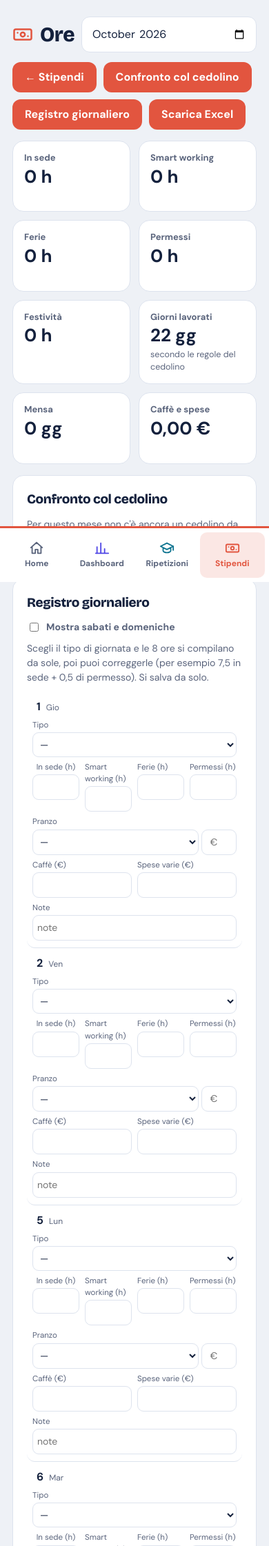
After one commit to MaCesco/speseApp_v2, a Flask app: page /stipendi/ore in a window 390 px wide. The commit adds this page. Shown: the top 2242 px of the page at 69% size. Run offline with Flask 3, Linux system fonts and the light colour scheme; the visitor is signed in with stand-in values (Sample User, id 1); tables that the repository leaves empty hold one stand-in row (values such as "Sample post"); some libraries are stand-ins or nearby versions.

Commit message:
Add files via upload

```diff
--- /dev/null
+++ b/templates/ore.html
@@ -0,0 +1,141 @@
+{% extends "base.html" %}{% block c %}{% from "_ic.html" import ic %}
+<style>
+.mp{display:flex;gap:8px;max-width:340px}
+.tl{display:grid;grid-template-columns:repeat(4,minmax(0,1fr));gap:12px;margin:0 0 16px}
+.tl>div{background:var(--card);border:1px solid var(--line);border-radius:16px;padding:14px 16px;min-width:0}
+.tl span{display:block;font-size:13px;color:var(--mu);font-weight:700}
+.tl b{display:block;font-size:26px;font-weight:800;line-height:1.2;margin-top:2px}
+.tl small{display:block;color:var(--mu);font-size:12.5px;margin-top:2px}
+.cmp2{width:100%;border-collapse:collapse}
+.cmp2 th{font-size:13px;color:var(--mu);text-align:right;padding:6px 8px;border-bottom:1px solid var(--line)}
+.cmp2 td{text-align:right;padding:8px;border-bottom:1px solid var(--line)}
+.cmp2 th:first-child,.cmp2 td:first-child{text-align:left}
+.cmp2 tr.ko td{background:color-mix(in srgb,var(--r) 9%,transparent)}
+.okk{color:var(--gt);font-weight:700}.koo{color:var(--rt);font-weight:700}
+.reg{width:100%;border-collapse:collapse}
+.reg th{font-size:12px;color:var(--mu);padding:6px 4px;border-bottom:1px solid var(--line);text-align:center;white-space:normal;line-height:1.2}
+.reg td{padding:5px 3px;border-bottom:1px solid var(--line);text-align:center}
+.reg input,.reg select{padding:7px 6px;border-radius:9px;font-size:14px;min-width:0}
+.reg input[type=number]{width:58px;text-align:center;padding-left:2px;padding-right:2px}
+.reg td:nth-child(3){text-align:center;font-weight:400}.reg td.d{text-align:left;white-space:nowrap;font-weight:700;padding-left:6px}
+.reg td.d small{display:block;font-weight:400;color:var(--mu);font-size:12px;text-transform:capitalize}
+.reg tr.we td{background:color-mix(in srgb,var(--mu) 8%,transparent)}
+.reg tr.oggi td.d{color:var(--in)}
+.reg tr.salv td.d::after{content:" ✓";color:var(--gt)}
+.reg td.p{min-width:150px}
+.reg td.p>div{display:flex;gap:4px}
+.reg td.p input[type=number]{width:62px}
+.reg td.nt input{min-width:120px;text-align:left}
+.reg .tp{min-width:104px}
+.sw{overflow-x:auto}
+.ico{font-size:13px;color:var(--mu)}
+@media(max-width:820px){
+.tl{grid-template-columns:repeat(2,minmax(0,1fr))}
+.reg,.reg tbody,.reg tr,.reg td{display:block}.reg thead{display:none}
+.reg tr{display:grid;grid-template-columns:repeat(4,minmax(0,1fr));gap:6px 8px;padding:10px 8px;border-bottom:1px solid var(--line);border-radius:12px}
+.reg td{border:0;padding:0;text-align:left}
+.reg td.d{grid-column:1/-1}
+.reg td[data-l]::before{content:attr(data-l);display:block;font-size:11.5px;color:var(--mu);margin-bottom:2px}
+.reg input[type=number],.reg input,.reg select{width:100%}
+.reg td.p,.reg td.nt,.reg td.tpc{grid-column:1/-1}.reg td.c2{grid-column:span 2}.reg td.rar:not(.has){display:none}.reg td.d{display:flex;gap:8px;align-items:baseline}.reg td.d small{display:inline}
+.reg td.nt input{min-width:0}
+.reg tr.we td{background:none}.reg tr.we{background:color-mix(in srgb,var(--mu) 8%,transparent)}
+}
+</style>
+<div class="row ph"><h1>{{ ic('stip') }}Ore</h1><input type="month" id="mese" aria-label="Mese" style="max-width:340px" value="{{ '%04d-%02d'|format(anno, mese) }}"></div>
+<div class="sbtns"><a href="/stipendi">← Stipendi</a><a href="#conf">Confronto col cedolino</a><a href="#reg">Registro giornaliero</a><a href="/stipendi/ore/esporta">Scarica Excel</a></div>
+
+{% if vuoto and storico %}
+<div class="card" style="margin-bottom:16px"><h2>Porta qui le ore del tuo Excel</h2>
+<p class="mu" style="margin:0 0 10px;font-size:14px">Ho già preparato lo storico 2026 (gennaio–ottobre) dal tuo «Riepilogo ore Electrolux». Con un clic entra nel registro; da lì in poi scrivi le ore direttamente qui.</p>
+<form method="post" action="/stipendi/ore/storico"><input type="hidden" name="_t" value="{{ csrf }}"><button style="max-width:320px">Carica lo storico 2026</button></form></div>
+{% endif %}
+
+<div class="tl" id="tl"></div>
+
+<div class="card" id="conf" style="margin-bottom:16px"><h2 style="margin-top:0">Confronto col cedolino</h2>
+<p class="mu" id="fonte" style="margin:0 0 10px;font-size:14px"></p>
+<div class="sw"><table class="cmp2" id="cmp"></table></div></div>
+
+<div class="card" id="reg"><div class="row" style="margin-bottom:10px"><h2 style="margin:0;flex:1 1 auto">Registro giornaliero</h2>
+<label style="flex:0 0 auto;display:flex;gap:8px;align-items:center;font-size:14px;font-weight:700;color:var(--mu);cursor:pointer"><input type="checkbox" id="we" style="width:auto"> Mostra sabati e domeniche</label></div>
+<p class="mu" style="margin:0 0 10px;font-size:14px">Scegli il tipo di giornata e le 8 ore si compilano da sole, poi puoi correggerle (per esempio 7,5 in sede + 0,5 di permesso). Si salva da solo.</p>
+<div class="sw"><table class="reg" id="rg"><thead><tr><th style="text-align:left">Giorno</th><th>Tipo</th><th>In sede (h)</th><th>Smart working (h)</th><th>Ferie (h)</th><th>Permessi (h)</th><th>Trasferta (h)</th><th>Fest. non godute (h)</th><th>Fest. godute (h)</th><th>Pranzo</th><th>Caffè (€)</th><th>Spese varie (€)</th><th>Note</th></tr></thead><tbody></tbody></table></div></div>
+
+<script>
+const CSRF="{{ csrf }}",MESI={{ mesi|tojson }};
+const $=i=>document.getElementById(i);
+const nf=new Intl.NumberFormat('it-IT',{maximumFractionDigits:2});
+const eur=x=>new Intl.NumberFormat('it-IT',{style:'currency',currency:'EUR'}).format(x||0);
+const hh=x=>nf.format(x||0)+' h';
+const CAMPI=['lavoro','sw','ferie','permessi','trasferta','fest_non','fest_god'];
+const TIPI=[['','—'],['lavoro','In sede'],['sw','Smart working'],['ferie','Ferie'],['permessi','Permesso'],['trasferta','Trasferta'],['fest_non','Festività non goduta'],['fest_god','Festività goduta'],['met','Metà sede, metà smart working']];
+const oggi=new Date().toISOString().slice(0,10);
+let dati=null,timer={};
+const num=v=>v==null||v===''?'':v;
+function tipoDi(r){if(!r)return '';const a=CAMPI.filter(c=>r[c]);if(a.length==1&&r[a[0]]==8)return a[0];if(a.length==2&&r.lavoro==4&&r.sw==4)return 'met';return ''}
+function tiles(t){
+ const fest=(t.fest_non||0)+(t.fest_god||0);
+ const v=[['In sede',hh(t.lavoro),t.trasferta?'+ '+hh(t.trasferta)+' di trasferta':''],['Smart working',hh(t.sw),''],['Ferie',hh(t.ferie),(t.ferie/8)?nf.format(t.ferie/8)+' giorni':''],['Permessi',hh(t.permessi),''],
+  ['Festività',hh(fest),t.fest_non?hh(t.fest_non)+' non godute':''],['Giorni lavorati',nf.format(t.giorni)+' gg','secondo le regole del cedolino'],['Mensa',nf.format(t.mensa)+' gg',t.sup?'supplementi '+eur(t.sup):''],
+  ['Caffè e spese',eur((t.caffe||0)+(t.spese||0)),t.fuori?t.fuori+' pranzi fuori: '+eur(t.fuori_eur):'']];
+ $('tl').innerHTML=v.map(x=>`<div><span>${x[0]}</span><b>${x[1]}</b><small>${x[2]||'&nbsp;'}</small></div>`).join('');
+}
+function conf(d){
+ $('fonte').textContent=d.fonte?'Confronto con: '+d.fonte+'.':'Per questo mese non c\'è ancora un cedolino da confrontare: carica il PDF in «Stipendi».';
+ if(!d.conf.length){$('cmp').innerHTML='';return}
+ const u=(x,m)=>m=='€'?eur(x):m=='gg'?nf.format(x)+' gg':hh(x);
+ $('cmp').innerHTML='<thead><tr><th>Voce</th><th>Registro</th><th>Cedolino</th><th></th></tr></thead><tbody>'+d.conf.map(c=>`<tr class="${c.ok?'':'ko'}"><td>${c.nome}</td><td>${u(c.sito,c.um)}</td><td>${u(c.pdf,c.um)}</td><td>${c.ok?'<span class="okk">✓</span>':'<span class="koo">⚠ differenza '+u(Math.abs(c.sito-c.pdf),c.um)+'</span>'}</td></tr>`).join('')+'</tbody>';
+}
+function riga(g){
+ const r=g.r||{},we=['sab','dom'].includes(g.wd);
+ const inp=(k,l,extra,cl)=>`<td class="${cl||''}${['trasferta','fest_non','fest_god'].includes(k)&&r[k]?' has':''}" data-l="${l}"><input type="number" step="0.25" min="0" inputmode="decimal" name="${k}" value="${num(r[k])}" ${extra||''}></td>`;
+ const tp=TIPI.map(t=>`<option value="${t[0]}"${tipoDi(g.r)==t[0]?' selected':''}>${t[1]}</option>`).join('');
+ return `<tr data-d="${g.data}" class="${we?'we':''} ${g.data==oggi?'oggi':''}" ${we&&!g.r?'data-vuoto="1"':''}>
+ <td class="d">${g.g} <small>${g.wd}</small></td>
+ <td class="tpc" data-l="Tipo"><select class="tp" aria-label="Tipo di giornata">${tp}</select></td>
+ ${inp('lavoro','In sede (h)')}${inp('sw','Smart working (h)')}${inp('ferie','Ferie (h)')}${inp('permessi','Permessi (h)')}${inp('trasferta','Trasferta (h)','','rar')}${inp('fest_non','Fest. non godute (h)','','rar')}${inp('fest_god','Fest. godute (h)','','rar')}
+ <td class="p" data-l="Pranzo"><div><select name="pranzo" aria-label="Pranzo"><option value="">—</option><option value="mensa"${r.pranzo=='mensa'?' selected':''}>Mensa</option><option value="fuori"${r.pranzo=='fuori'?' selected':''}>Fuori</option></select>
+ <input type="number" step="0.01" min="0" inputmode="decimal" name="pranzo_importo" placeholder="€" title="Mensa: eventuale supplemento · Fuori: quanto hai speso" value="${num(r.pranzo_importo)}"></div>
+ <input type="text" name="pranzo_nota" placeholder="dove / con chi" maxlength="200" value="${(r.pranzo_nota||'').replace(/"/g,'&quot;')}" style="margin-top:4px;${r.pranzo=='fuori'?'':'display:none'}"></td>
+ ${inp('caffe','Caffè (€)','step="0.1"','c2')}${inp('spese','Spese varie (€)','step="0.1"','c2')}
+ <td class="nt" data-l="Note"><input type="text" name="nota" maxlength="300" placeholder="note" value="${(r.nota||'').replace(/"/g,'&quot;')}"></td></tr>`;
+}
+function mostraWE(){document.querySelectorAll('#rg tbody tr.we').forEach(t=>t.style.display=(t.dataset.vuoto&&!$('we').checked)?'none':'')}
+function disegna(d){
+ $('rg').querySelector('tbody').innerHTML=d.giorni.map(riga).join('');mostraWE();tiles(d.tot);conf(d);
+}
+function carica(){
+ const m=$('mese').value;if(!m)return;
+ history.replaceState(null,'','?mese='+m);
+ fetch('/stipendi/ore/dati?mese='+m).then(r=>r.json()).then(d=>{dati=d;disegna(d)});
+}
+function salva(tr){
+ const f=new FormData();f.append('_t',CSRF);f.append('data',tr.dataset.d);
+ tr.querySelectorAll('input,select[name]').forEach(e=>f.append(e.name,e.value));
+ fetch('/stipendi/ore/salva',{method:'POST',body:f}).then(r=>r.json()).then(d=>{tiles(d.tot);conf(d);tr.classList.add('salv');setTimeout(()=>tr.classList.remove('salv'),1500)}).catch(()=>alert('Salvataggio non riuscito: riprova.'));
+}
+function aggRar(tr){['trasferta','fest_non','fest_god'].forEach(k=>{const i=tr.querySelector(`[name=${k}]`);i.closest('td').classList.toggle('has',!!i.value)})}
+function preset(tr,v){
+ CAMPI.forEach(c=>tr.querySelector(`[name=${c}]`).value='');
+ if(v=='met'){tr.querySelector('[name=lavoro]').value=4;tr.querySelector('[name=sw]').value=4}
+ else if(v){tr.querySelector(`[name=${v}]`).value=8}
+ aggRar(tr);const pr=tr.querySelector('[name=pranzo]');
+ if(['lavoro','met'].includes(v)&&!pr.value)pr.value='mensa';
+ if(!['lavoro','met'].includes(v)&&pr.value=='mensa'&&v!==''){pr.value=''}
+ tr.querySelector('[name=pranzo_nota]').style.display=pr.value=='fuori'?'':'none';
+}
+document.addEventListener('change',e=>{
+ const tr=e.target.closest('#rg tr[data-d]');if(!tr)return;
+ if(e.target.classList.contains('tp'))preset(tr,e.target.value);
+ if(e.target.name=='pranzo')tr.querySelector('[name=pranzo_nota]').style.display=e.target.value=='fuori'?'':'none';
+ clearTimeout(timer[tr.dataset.d]);salva(tr);
+});
+document.addEventListener('input',e=>{
+ const tr=e.target.closest('#rg tr[data-d]');if(!tr||e.target.tagName=='SELECT')return;
+ clearTimeout(timer[tr.dataset.d]);timer[tr.dataset.d]=setTimeout(()=>salva(tr),700);
+});
+$('mese').addEventListener('change',carica);$('we').addEventListener('change',mostraWE);
+carica();
+</script>
+{% endblock %}
--- a/templates/stipendi.html
+++ b/templates/stipendi.html
@@ -22,7 +22,7 @@ main{max-width:none}
 @media(max-width:900px){.stats{grid-template-columns:repeat(2,1fr)}}
 </style>
 <div class="row ph"><h1>{{ ic('stip') }}Stipendi</h1>{% if righe %}<input type="month" id="mese" aria-label="Mese">{% endif %}</div>
-<div class="sbtns"><a href="#cedolini">Cedolini</a><a href="#pdf">Cedolini PDF</a><a href="#excel">File Excel</a></div>
+<div class="sbtns"><a href="/stipendi/ore">Ore giornaliere</a><a href="#cedolini">Cedolini</a><a href="#pdf">Cedolini PDF</a><a href="#excel">File Excel</a></div>
 {% if righe %}
 <section class="hero">
 <div><span id="h0">Netto del mese</span><b id="k3">–</b><small class="cf" id="n_m"></small><small class="cf" id="n_a"></small><small class="cf" id="n_t"></small></div>
```
